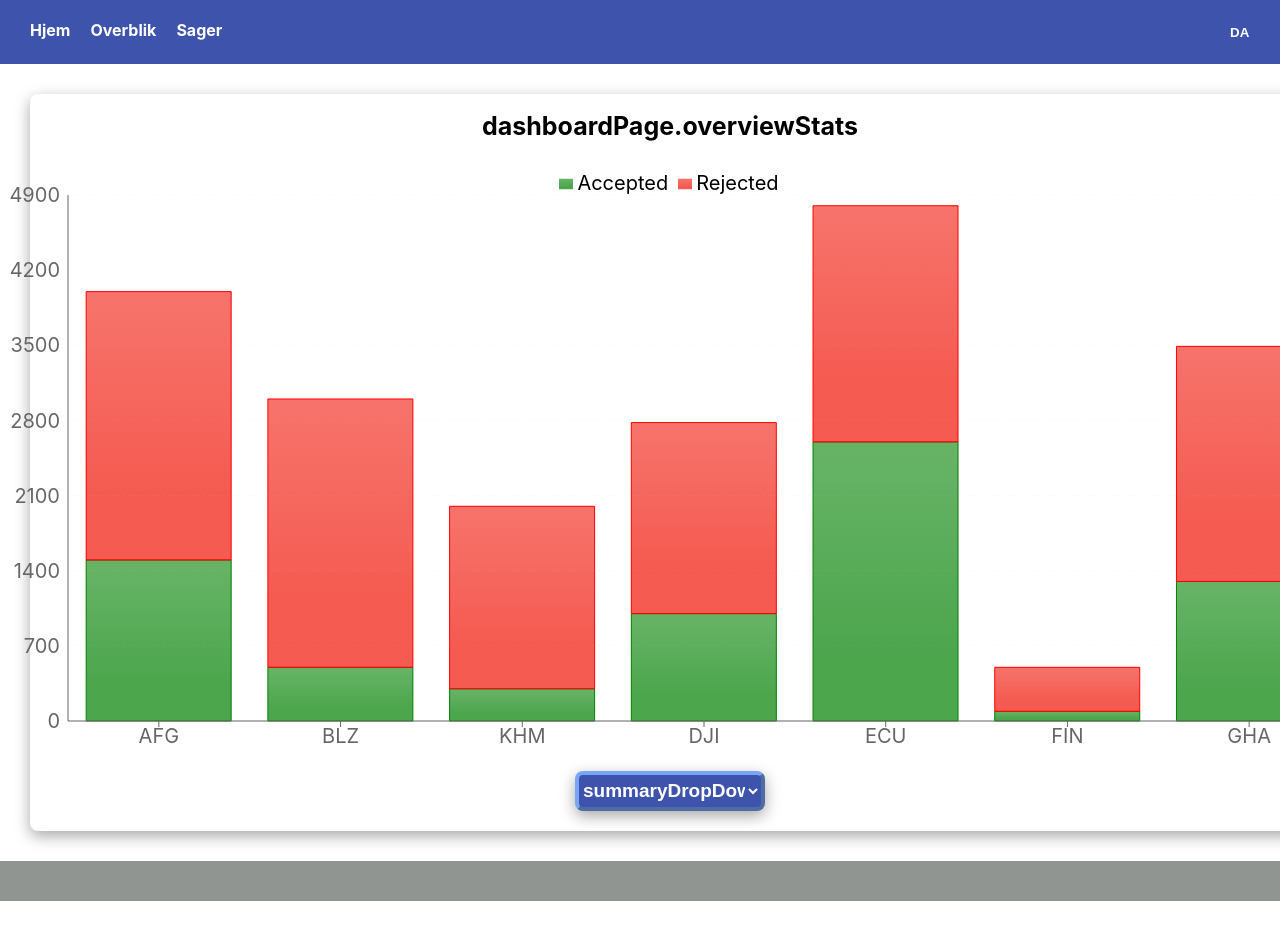
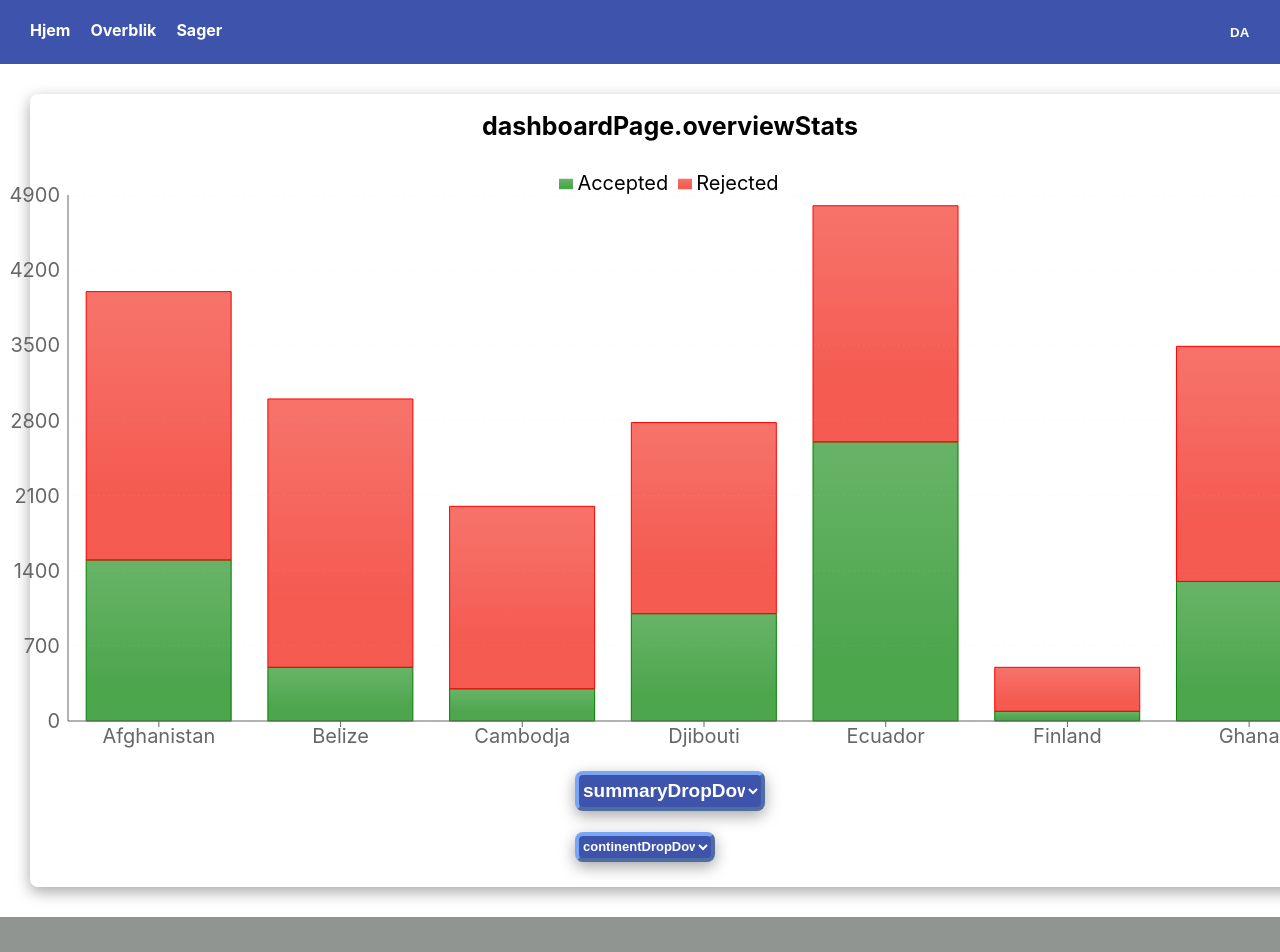
Before and after one commit to lilygostovic/DASS-frontend, a React (Create React App) app: page /summary in a window 1280 px wide. Shown: the top 952 px of the page. Before the commit the page ends 905 px from the top, so only its background shows below. Built offline with nearby package versions, Linux system fonts and the light colour scheme.

Commit message:
Added new dropdown button for selecting continents

```diff
--- a/src/i18n/locales/en.json
+++ b/src/i18n/locales/en.json
@@ -87,5 +87,13 @@
       "country": "Country",
       "lgbtq": "LGBTQ"
     }
+  },
+  "continentDropDown": {
+    "options": {
+      "america": "America",
+      "asia": "Asia",
+      "europe": "Europe",
+      "africa": "Africa"
+    }
   }
 }
--- /dev/null
+++ b/src/pages/Dashboard/components/ContinentDropDown.tsx
@@ -0,0 +1,44 @@
+import { useTranslation } from "react-i18next";
+
+interface dropDownProps {
+  selectedOption: string
+  setOption: React.Dispatch<React.SetStateAction<string>>
+}
+
+export const ContinentDropDown = ({ selectedOption, setOption }: dropDownProps) => {
+  const handleMenuChange = (event: React.ChangeEvent<HTMLSelectElement>) => {
+    setOption(event.target.value)
+  }
+
+  const { t } = useTranslation();
+
+  const asiaText = t("continentDropDown.options.asia");
+  const euroText = t("continentDropDown.options.europe");
+  const americaText = t("continentDropDown.options.america");
+  const africaText = t("continentDropDown.options.africa");
+
+  return (
+    <select value={selectedOption} onChange={handleMenuChange}
+      style={{
+        height: "30px",
+        width: "140px",
+        fontWeight: "bold",
+        border: "4px outset #78A6F5",
+        backgroundColor: "#3E54AC",
+        color: "white",
+        boxShadow: "0px 5px 15px rgba(0, 0, 0, 0.35)",
+        borderRadius: "8px",
+        fontSize: "13px",
+        marginLeft: "25px",
+        marginRight: "25px",
+        marginTop: "1px",
+        marginBottom: "25px",
+      }}
+    >
+        <option value="asia">{asiaText}</option>
+        <option value="america">{americaText}</option>
+        <option value="africa">{africaText}</option>
+        <option value="europe">{euroText}</option>
+    </select>
+  )
+}
--- a/src/pages/Dashboard/components/SummaryChart.tsx
+++ b/src/pages/Dashboard/components/SummaryChart.tsx
@@ -80,7 +80,7 @@ export const SummaryChart = ({ data, w, h, isSummaryPage, axisOption }: SummaryC
         axisLine={true}
         tickLine={true}
         tickFormatter={(country: string) =>
-          t(`countries.${country}.shortName`).toUpperCase()
+          t(`countries.${country}.fullName`)
         }
       />
       <YAxis axisLine={true} tickLine={false} tickCount={8} >
--- a/src/pages/Dashboard/components/index.ts
+++ b/src/pages/Dashboard/components/index.ts
@@ -1,2 +1,3 @@
 export { SummaryChart } from './SummaryChart';
 export { DropDown } from './DropDown';
+export { ContinentDropDown } from './ContinentDropDown';
--- a/src/pages/Dashboard/index.tsx
+++ b/src/pages/Dashboard/index.tsx
@@ -1,4 +1,4 @@
-import { DropDown, SummaryChart } from "./components";
+import { ContinentDropDown, DropDown, SummaryChart } from "./components";
 import { Footer, Nav } from "../../components";
 import React, { useState } from "react";
 
@@ -7,6 +7,7 @@ import { useTranslation } from "react-i18next";
 
 export const Dashboard = () => {
   const [dropDownOption, setDropDown] = useState<string>("");
+  const [continentOption, setContinentOption] = useState<string>("");
 
   const { t } = useTranslation();
 
@@ -44,7 +45,15 @@ export const Dashboard = () => {
         >
           <h1 style={{ fontSize: "25px", color: "black", marginBottom: "20px" }}>{text}</h1>
           <SummaryChart data={data} w={1400} h={590} isSummaryPage={true} axisOption={dropDownOption} />
-          <DropDown selectedOption={dropDownOption} setOption={setDropDown} />
+          <div style={{
+            display: "flex",
+            flexDirection: "column",
+            justifyContent: "center",
+          }}
+          >
+            <DropDown selectedOption={dropDownOption} setOption={setDropDown} />
+            <ContinentDropDown selectedOption={continentOption} setOption={setContinentOption} />
+          </div>
         </div>
       </div>
       <div style={{ alignItems: "flex-end" }}>
```
